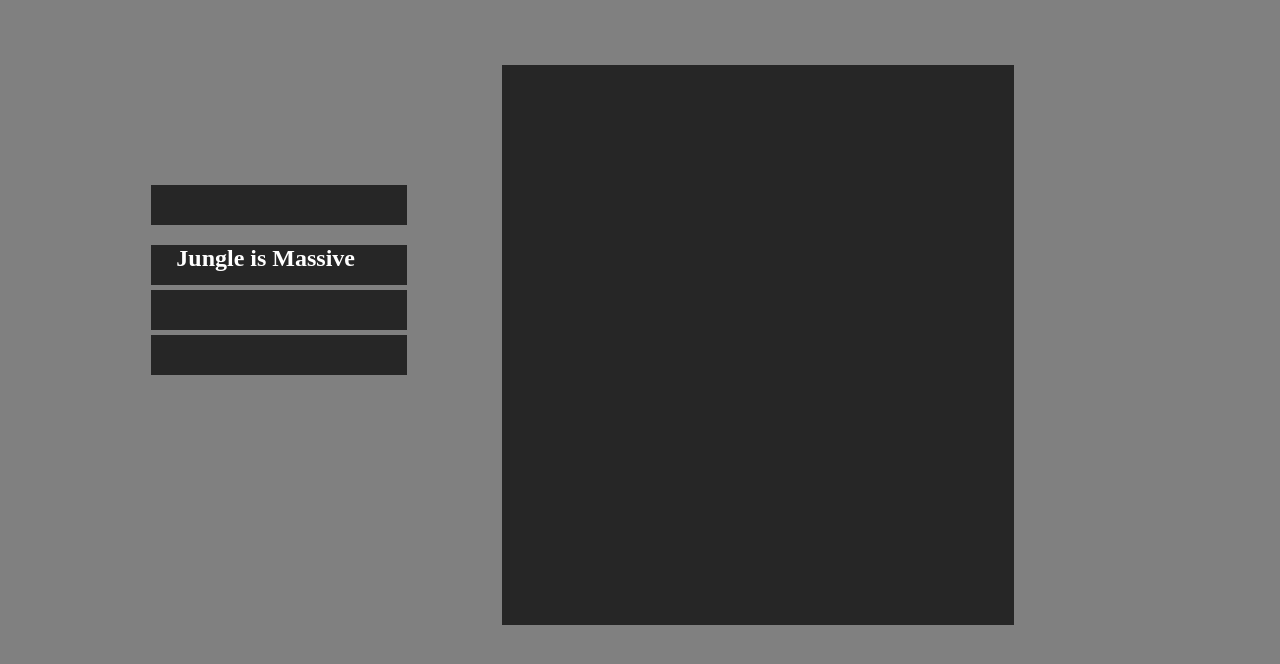
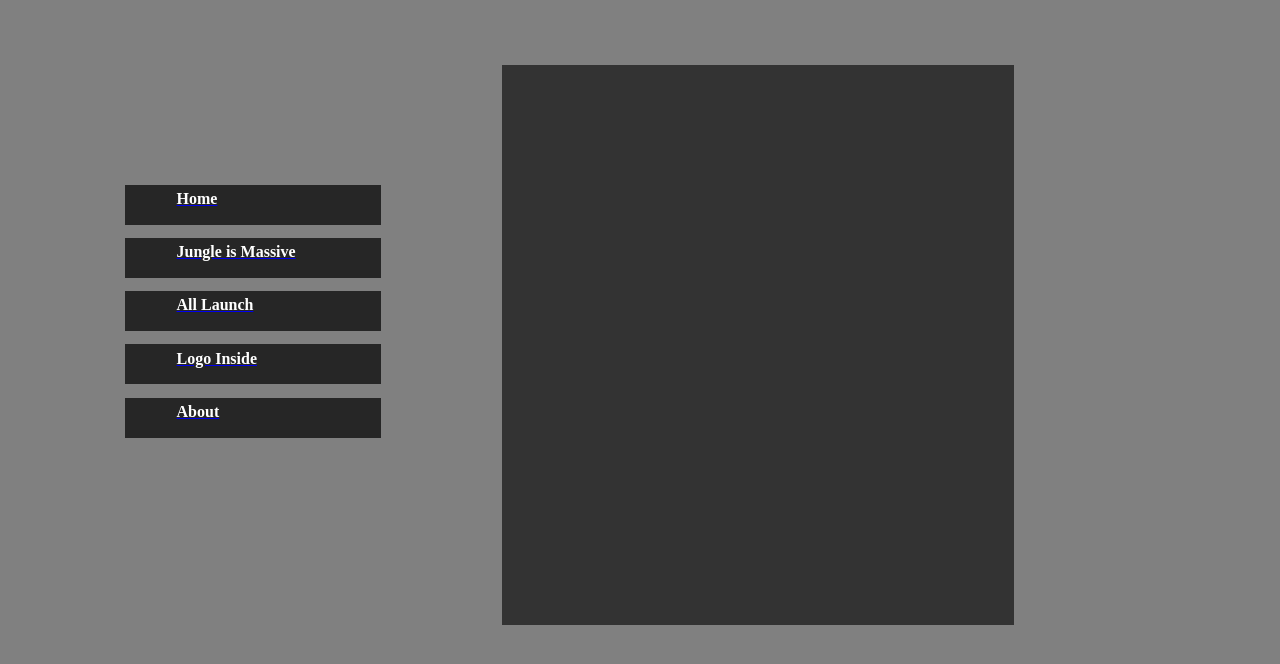
Before and after one commit to NewDobbland/newdobbland.github.io, a plain HTML site: page new/index.html in a window 1280 px wide. Shown: the part 116-780 px from the top of the page. Drawn offline with Linux system fonts and the light colour scheme.

Commit message:
NewDobbland

```diff
--- a/new/index.html
+++ b/new/index.html
@@ -31,18 +31,45 @@
 
 			<div id="nav">
 
+				<a href="index.html">
+
 					<div id="tag1">
+						<h2>Home</h2>
 					</div>
+
+				</a>
+
+				<a href="jim.html">
 
 					<div id="tag2">
 						<h2>Jungle is Massive</h2>
 					</div>
 
-				<div id="tag3">
+				</a>
+
+				<a href="al.html">
+
+					<div id="tag2">
+						<h2>All Launch</h2>
 					</div>
 
-				<div id="tag4">
+				</a>
+
+				<a href="li.html">
+
+					<div id="tag2">
+						<h2>Logo Inside</h2>
 					</div>
+
+				</a>
+
+				<a href="ab.html">
+
+					<div id="tag2">
+						<h2>About</h2>
+					</div>
+
+				</a>
 
 			</div>
 
--- a/new/style.css
+++ b/new/style.css
@@ -6,11 +6,13 @@ body {
 }
 
 h1 {
-
+	font-size: 4vh;
 }
 
 h2 {
-	margin-left: 10%;
+	margin-left: 20%;
+	font-size: 2vh;
+	padding-top: 2%;
 }
 
 p {
@@ -47,7 +49,6 @@ img {
 	float: left;
 	width: 20vw;
 	height: 60vh;
-	margin-left: 2%;
 }
 
 #tag1 {
@@ -58,6 +59,7 @@ img {
 	background-color: black;
 	background: rgba(0, 0, 0, 0.7);
 	color: white;
+	text-decoration: none;
 }
 
 #tag2 {
@@ -67,24 +69,7 @@ img {
 	background-color: black;
 	background: rgba(0, 0, 0, 0.7);
 	color: white;
-}
-
-#tag3 {
-	width: 20vw;
-	height: 5vh;
-	margin-bottom: 2%;
-	background-color: black;
-	background: rgba(0, 0, 0, 0.7);
-	color: white;
-}
-
-#tag4 {
-	width: 20vw;
-	height: 5vh;
-	margin-bottom: 2%;
-	background-color: black;
-	background: rgba(0, 0, 0, 0.7);
-	color: white;
+	text-decoration: none;
 }
 
 #tag1:hover {
@@ -95,14 +80,6 @@ img {
 	background: rgba(0, 0, 0, 1);
 }
 
-#tag3:hover {
-	background: rgba(0, 0, 0, 1);
-}
-
-#tag4:hover {
-	background: rgba(0, 0, 0, 1);
-}
-
 #main {
 	float: right;
 	margin-right: 20%;
@@ -110,5 +87,5 @@ img {
 	height: 70vh;
 	width: 40vw;
 	background-color: black;
-	background: rgba(0, 0, 0, 0.7);
+	background: rgba(0, 0, 0, 0.6);
 }
```
Also changed, not shown: new/bonf.png (added). Lines whose indentation alone changed are shown as unchanged.
